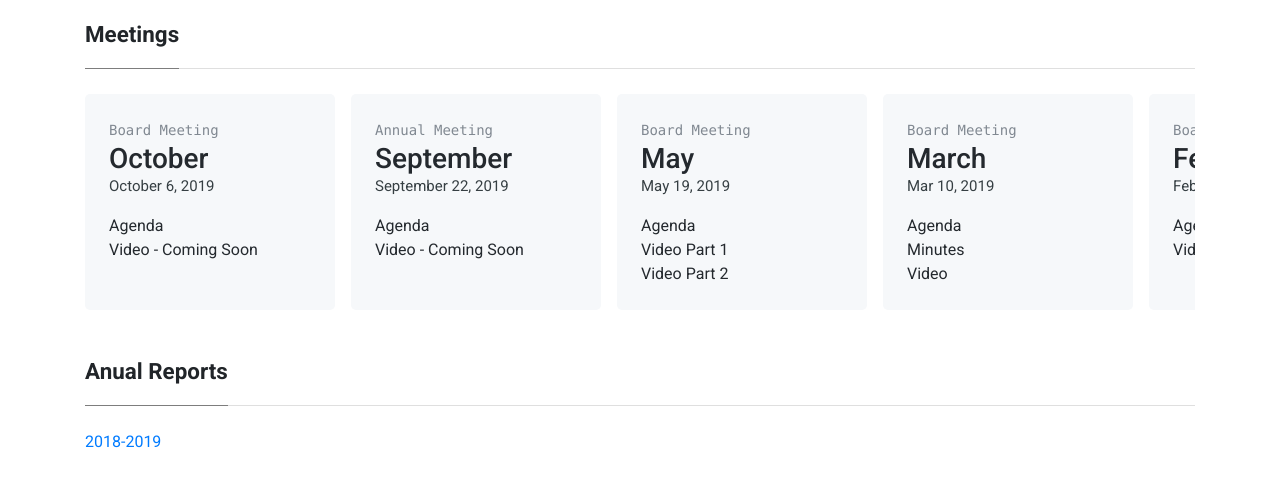
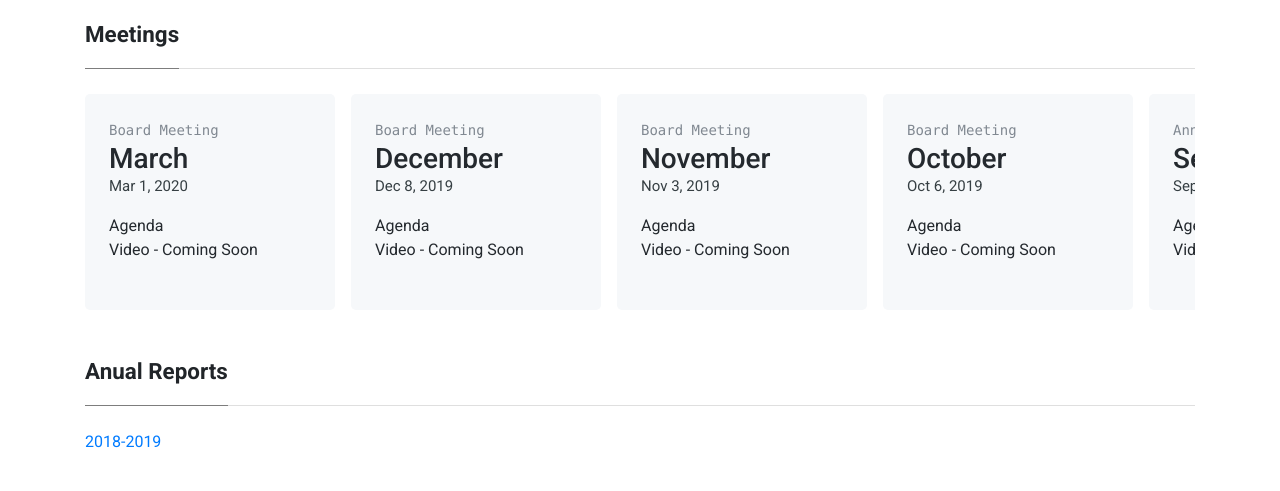
Before and after one commit to orange-alliance/organization-website, a plain HTML site: page index.html in a window 1280 px wide. Shown: the part 284-775 px from the top of the page. Drawn offline with nearby package versions, Linux system fonts and the light colour scheme.

Commit message:
Update meetings

```diff
--- a/index.html
+++ b/index.html
@@ -1,6 +1,6 @@
-
 <!DOCTYPE html>
 <html lang="en">
+
 <head>
   <meta charset="utf-8">
   <meta name="viewport" content="width=device-width, initial-scale=1, shrink-to-fit=no">
@@ -9,19 +9,24 @@
   <meta property="og:title" content="Organization | The Orange Alliance" />
   <meta property="og:site_name" content="The Orange Alliance" />
   <meta property="og:locale" content="en_US" />
-  <meta name="description" content="The Orange Alliance is the official match, event, and team data provider for FIRST Tech Challenge." />
-  <meta property="og:description" content="The Orange Alliance is the official match, event, and team data provider for FIRST Tech Challenge." />
-  <link rel="stylesheet" href="https://stackpath.bootstrapcdn.com/bootstrap/4.1.3/css/bootstrap.min.css" integrity="sha384-MCw98/SFnGE8fJT3GXwEOngsV7Zt27NXFoaoApmYm81iuXoPkFOJwJ8ERdknLPMO" crossorigin="anonymous">
+  <meta name="description"
+    content="The Orange Alliance is the official match, event, and team data provider for FIRST Tech Challenge." />
+  <meta property="og:description"
+    content="The Orange Alliance is the official match, event, and team data provider for FIRST Tech Challenge." />
+  <link rel="stylesheet" href="https://stackpath.bootstrapcdn.com/bootstrap/4.1.3/css/bootstrap.min.css"
+    integrity="sha384-MCw98/SFnGE8fJT3GXwEOngsV7Zt27NXFoaoApmYm81iuXoPkFOJwJ8ERdknLPMO" crossorigin="anonymous">
   <link href="./assets/css/screen.css" rel="stylesheet">
   <script src="./assets/js/jquery.min.js"></script>
 </head>
 
 <!-- TODO: change the Google Analytics id -->
 <script>
-    (function(i,s,o,g,r,a,m){i['GoogleAnalyticsObject']=r;i[r]=i[r]||function(){
-        (i[r].q=i[r].q||[]).push(arguments)},i[r].l=1*new Date();a=s.createElement(o),
-        m=s.getElementsByTagName(o)[0];a.async=1;a.src=g;m.parentNode.insertBefore(a,m)
-    })(window,document,'script','//www.google-analytics.com/analytics.js','ga');
+  (function (i, s, o, g, r, a, m) {
+    i['GoogleAnalyticsObject'] = r; i[r] = i[r] || function () {
+      (i[r].q = i[r].q || []).push(arguments)
+    }, i[r].l = 1 * new Date(); a = s.createElement(o),
+      m = s.getElementsByTagName(o)[0]; a.async = 1; a.src = g; m.parentNode.insertBefore(a, m)
+  })(window, document, 'script', '//www.google-analytics.com/analytics.js', 'ga');
   ga('create', 'UA-00000000-0', 'auto');
   ga('send', 'pageview');
 </script>
@@ -34,7 +39,8 @@
         <h5 class="d-none d-md-block mb-0">The Orange Alliance Organization</h5>
         <h5 class="d-sm-none mb-0">TOA Organization</h5>
       </a>
-    <button class="navbar-toggler" type="button" data-toggle="collapse" data-target="#navbarMediumish" aria-controls="navbarSupportedContent" aria-expanded="false" aria-label="Toggle navigation">
+      <button class="navbar-toggler" type="button" data-toggle="collapse" data-target="#navbarMediumish"
+        aria-controls="navbarSupportedContent" aria-expanded="false" aria-label="Toggle navigation">
         <span class="navbar-toggler-icon"></span>
       </button>
       <div class="collapse navbar-collapse" id="navbarMediumish">
@@ -55,12 +61,14 @@
   <div class="container">
     <div class="main-content">
       <section class="about-section">
-      <p class="text-center py-4"><b>The Orange Alliance</b> is the official match, event, and team data provider for <em>FIRST</em> Tech Challenge.</p>
+        <p class="text-center py-4"><b>The Orange Alliance</b> is the official match, event, and team data provider for
+          <em>FIRST</em> Tech Challenge.</p>
         <div class="col-md-8 mx-auto mb-4">
           <ul class="d-flex flex-wrap flex-justify-center">
             <li class="m-3">
               <img src="./assets/icons/domain.svg" />
-            <a href="https://apps.irs.gov/app/eos/displayAll.do?dispatchMethod=displayAllInfo&Id=425529&ein=832083376&country=US&deductibility=all&dispatchMethod=searchAll&isDescending=false&city=&ein1=&postDateFrom=&exemptTypeCode=al&submitName=Search&sortColumn=orgName&totalResults=1&names=The+Orange+Alliance&resultsPerPage=25&indexOfFirstRow=0&postDateTo=&state=All+States" target="_blank">EIN: 83-2083376</a>
+              <a href="https://apps.irs.gov/app/eos/displayAll.do?dispatchMethod=displayAllInfo&Id=425529&ein=832083376&country=US&deductibility=all&dispatchMethod=searchAll&isDescending=false&city=&ein1=&postDateFrom=&exemptTypeCode=al&submitName=Search&sortColumn=orgName&totalResults=1&names=The+Orange+Alliance&resultsPerPage=25&indexOfFirstRow=0&postDateTo=&state=All+States"
+                target="_blank">EIN: 83-2083376</a>
             </li>
             <li class="m-3">
               <img src="./assets/icons/idea.svg" />
@@ -96,19 +104,51 @@
         <div class="meetings-row">
           <div class="meeting">
             <span class="meeting-type">Board Meeting</span>
+            <h3>March</h3>
+            <p class="meeting-date">Mar 1, 2020</p>
+            <div class="documents">
+              <a href="./assets/pdf/meeting-agenda/2020-03-01.pdf" target="_blank">Agenda<span
+                  class="hover-link-arrow">→</span></a>
+              <a target="_blank">Video - Coming Soon<span class="hover-link-arrow">→</span></a>
+            </div>
+          </div>
+          <div class="meeting">
+            <span class="meeting-type">Board Meeting</span>
+            <h3>December</h3>
+            <p class="meeting-date">Dec 8, 2019</p>
+            <div class="documents">
+              <a href="./assets/pdf/meeting-agenda/2019-12-08.pdf" target="_blank">Agenda<span
+                  class="hover-link-arrow">→</span></a>
+              <a target="_blank">Video - Coming Soon<span class="hover-link-arrow">→</span></a>
+            </div>
+          </div>
+          <div class="meeting">
+            <span class="meeting-type">Board Meeting</span>
+            <h3>November</h3>
+            <p class="meeting-date">Nov 3, 2019</p>
+            <div class="documents">
+              <a href="./assets/pdf/meeting-agenda/2019-11-03.pdf" target="_blank">Agenda<span
+                  class="hover-link-arrow">→</span></a>
+              <a target="_blank">Video - Coming Soon<span class="hover-link-arrow">→</span></a>
+            </div>
+          </div>
+          <div class="meeting">
+            <span class="meeting-type">Board Meeting</span>
             <h3>October</h3>
-          <p class="meeting-date">October 6, 2019</p>
+            <p class="meeting-date">Oct 6, 2019</p>
             <div class="documents">
-            <a href="./assets/pdf/meeting-agenda/2019-10-06.pdf" target="_blank">Agenda<span class="hover-link-arrow">→</span></a>
+              <a href="./assets/pdf/meeting-agenda/2019-10-06.pdf" target="_blank">Agenda<span
+                  class="hover-link-arrow">→</span></a>
               <a target="_blank">Video - Coming Soon<span class="hover-link-arrow">→</span></a>
             </div>
           </div>
           <div class="meeting">
             <span class="meeting-type">Annual Meeting</span>
             <h3>September</h3>
-          <p class="meeting-date">September 22, 2019</p>
+            <p class="meeting-date">Sept 22, 2019</p>
             <div class="documents">
-            <a href="./assets/pdf/meeting-agenda/2019-09-22.pdf" target="_blank">Agenda<span class="hover-link-arrow">→</span></a>
+              <a href="./assets/pdf/meeting-agenda/2019-09-22.pdf" target="_blank">Agenda<span
+                  class="hover-link-arrow">→</span></a>
               <a target="_blank">Video - Coming Soon<span class="hover-link-arrow">→</span></a>
             </div>
           </div>
@@ -117,9 +157,12 @@
             <h3>May</h3>
             <p class="meeting-date">May 19, 2019</p>
             <div class="documents">
-            <a href="./assets/pdf/meeting-agenda/2019-5-19.pdf" target="_blank">Agenda<span class="hover-link-arrow">→</span></a>
-            <a href="https://youtube.com/watch?v=B-yM_6ch0FY" target="_blank">Video Part 1<span class="hover-link-arrow">→</span></a>
-            <a href="https://youtube.com/watch?v=HP61MfuMHcU" target="_blank">Video Part 2<span class="hover-link-arrow">→</span></a>
+              <a href="./assets/pdf/meeting-agenda/2019-5-19.pdf" target="_blank">Agenda<span
+                  class="hover-link-arrow">→</span></a>
+              <a href="https://youtube.com/watch?v=B-yM_6ch0FY" target="_blank">Video Part 1<span
+                  class="hover-link-arrow">→</span></a>
+              <a href="https://youtube.com/watch?v=HP61MfuMHcU" target="_blank">Video Part 2<span
+                  class="hover-link-arrow">→</span></a>
             </div>
           </div>
           <div class="meeting">
@@ -127,9 +170,12 @@
             <h3>March</h3>
             <p class="meeting-date">Mar 10, 2019</p>
             <div class="documents">
-              <a href="./assets/pdf/meeting-agenda/2019-3-10.pdf" target="_blank">Agenda<span class="hover-link-arrow">→</span></a>
-              <a href="./assets/pdf/minutes/2019-3-10.pdf" target="_blank">Minutes<span class="hover-link-arrow">→</span></a>
-              <a href="https://youtube.com/watch?v=n0BsK5dfDt8" target="_blank">Video<span class="hover-link-arrow">→</span></a>
+              <a href="./assets/pdf/meeting-agenda/2019-3-10.pdf" target="_blank">Agenda<span
+                  class="hover-link-arrow">→</span></a>
+              <a href="./assets/pdf/minutes/2019-3-10.pdf" target="_blank">Minutes<span
+                  class="hover-link-arrow">→</span></a>
+              <a href="https://youtube.com/watch?v=n0BsK5dfDt8" target="_blank">Video<span
+                  class="hover-link-arrow">→</span></a>
             </div>
           </div>
           <div class="meeting">
@@ -138,8 +184,10 @@
             <p class="meeting-date">Feb 3, 2019</p>
 
             <div class="documents">
-              <a href="./assets/pdf/meeting-agenda/2019-2-3.pdf" target="_blank">Agenda<span class="hover-link-arrow">→</span></a>
-              <a href="https://youtube.com/watch?v=Q3ARCzSKeU8" target="_blank">Video<span class="hover-link-arrow">→</span></a>
+              <a href="./assets/pdf/meeting-agenda/2019-2-3.pdf" target="_blank">Agenda<span
+                  class="hover-link-arrow">→</span></a>
+              <a href="https://youtube.com/watch?v=Q3ARCzSKeU8" target="_blank">Video<span
+                  class="hover-link-arrow">→</span></a>
             </div>
           </div>
           <div class="meeting">
@@ -148,7 +196,8 @@
             <p class="meeting-date">Jan 13, 2019</p>
 
             <div class="documents">
-              <a href="./assets/pdf/meeting-agenda/2019-1-13.pdfs" target="_blank">Agenda<span class="hover-link-arrow">→</span></a>
+              <a href="./assets/pdf/meeting-agenda/2019-1-13.pdfs" target="_blank">Agenda<span
+                  class="hover-link-arrow">→</span></a>
             </div>
           </div>
         </div>
@@ -181,6 +230,9 @@
       </div>
     </div>
   </footer>
-<script src="https://stackpath.bootstrapcdn.com/bootstrap/4.3.1/js/bootstrap.min.js" integrity="sha384-JjSmVgyd0p3pXB1rRibZUAYoIIy6OrQ6VrjIEaFf/nJGzIxFDsf4x0xIM+B07jRM" crossorigin="anonymous"></script>
+  <script src="https://stackpath.bootstrapcdn.com/bootstrap/4.3.1/js/bootstrap.min.js"
+    integrity="sha384-JjSmVgyd0p3pXB1rRibZUAYoIIy6OrQ6VrjIEaFf/nJGzIxFDsf4x0xIM+B07jRM"
+    crossorigin="anonymous"></script>
 </body>
+
 </html>
```
Also changed, not shown: 3 other files. Lines whose indentation alone changed are shown as unchanged.
